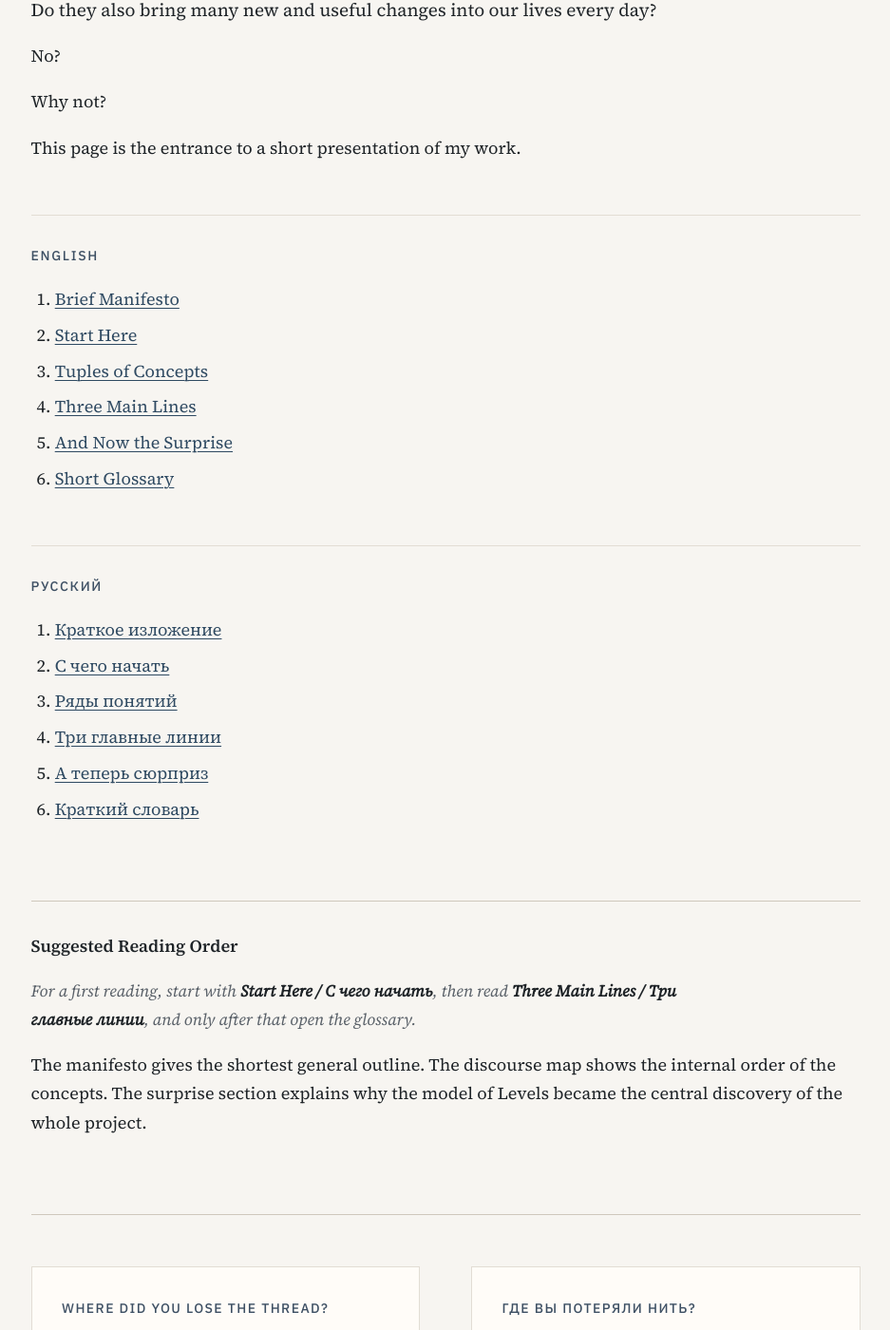
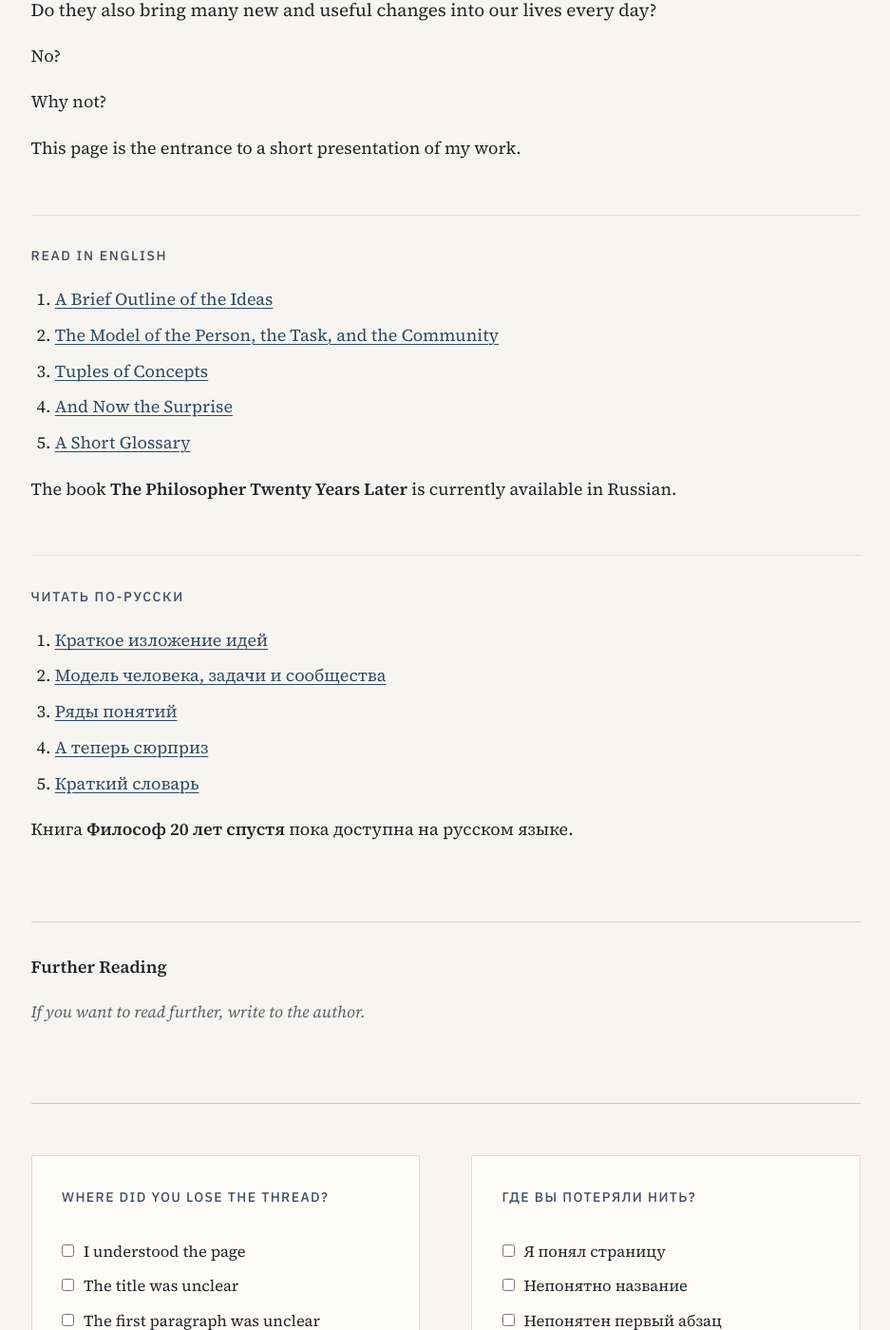
Before and after one commit to jfeldman777/books, a Jekyll site: the page built from index.md, in a window 1280 px wide and 1400 px high, scrolled down 496 px. Shown: the whole window at 95% size, without its empty margins (171-1108 px from the left). Built offline with Jekyll 4.4.1, drawn with Linux system fonts in a browser that asks for light colours.

Commit message:
навигация

```diff
--- a/index.md
+++ b/index.md
@@ -19,26 +19,26 @@ Why not?
 
 This page is the entrance to a short presentation of my work.
 
-## English
+## Read in English
 
-1. [Brief Manifesto](01_manifesto_en.md)
-2. [Start Here](02_start_here_en.md)
+1. [A Brief Outline of the Ideas](01_manifesto_en.md)
+2. [The Model of the Person, the Task, and the Community](04_three_main_lines_en.md)
 3. [Tuples of Concepts](03_discourse_map_en.md)
-4. [Three Main Lines](04_three_main_lines_en.md)
-5. [And Now the Surprise](05_surprise_en.md)
-6. [Short Glossary](06_short_glossary.md)
+4. [And Now the Surprise](05_surprise_en.md)
+5. [A Short Glossary](06_short_glossary.md)
 
-## Русский
+The book **The Philosopher Twenty Years Later** is currently available in Russian.
 
-1. [Краткое изложение](01_manifesto_ru.md)
-2. [С чего начать](02_start_here_ru.md)
+## Читать по-русски
+
+1. [Краткое изложение идей](01_manifesto_ru.md)
+2. [Модель человека, задачи и сообщества](04_three_main_lines_ru.md)
 3. [Ряды понятий](03_discourse_map_ru.md)
-4. [Три главные линии](04_three_main_lines_ru.md)
-5. [А теперь сюрприз](05_surprise_ru.md)
-6. [Краткий словарь](06_short_glossary.md)
+4. [А теперь сюрприз](05_surprise_ru.md)
+5. [Краткий словарь](06_short_glossary.md)
 
-## Suggested Reading Order
+Книга **Философ 20 лет спустя** пока доступна на русском языке.
 
-For a first reading, start with **Start Here / С чего начать**, then read **Three Main Lines / Три главные линии**, and only after that open the glossary.
+## Further Reading
 
-The manifesto gives the shortest general outline. The discourse map shows the internal order of the concepts. The surprise section explains why the model of Levels became the central discovery of the whole project.
+If you want to read further, write to the author.
```
